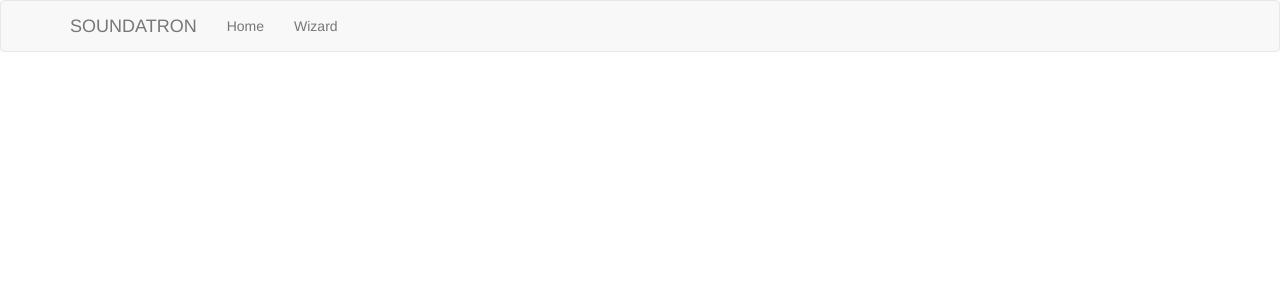
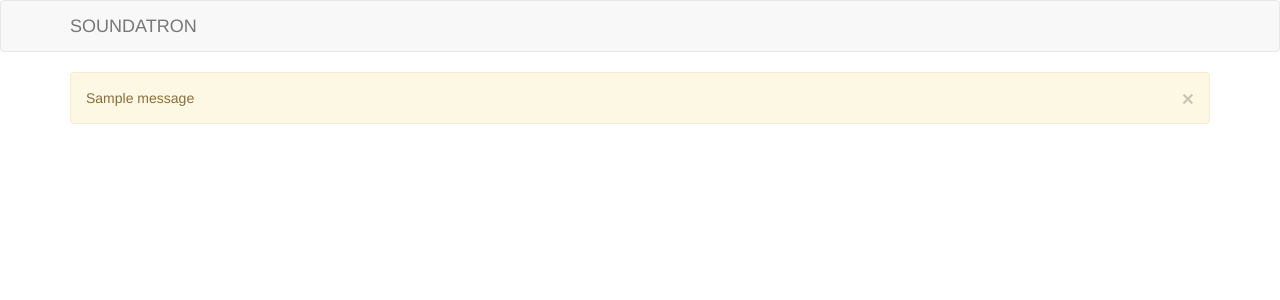
Before and after one commit to ronalde/soundatron, a Flask app: template app/templates/base.html in a window 1280 px wide. Shown: the top 300 px of the page. Run offline with Flask 2, Linux system fonts and the light colour scheme; the template is opened without the code that fills it, so the values that code supplies are empty; one stand-in notice (Sample message) is shown; some libraries are stand-ins or nearby versions.

Commit message:
Updated readme

```diff
--- a/app/templates/base.html
+++ b/app/templates/base.html
@@ -15,10 +15,6 @@
             <a class="navbar-brand" href="#">SOUNDATRON</a>
         </div>
         <div class="collapse navbar-collapse" id="bs-example-navbar-collapse-1">
-            <ul class="nav navbar-nav">
-                <li><a href="{{ url_for('configure.index') }}">Home</a></li>
-                <li><a href="{{ url_for('configure.wizard_apply') }}">Wizard</a></li></li>
-            </ul>
         </div>
     </div>
 </div>
@@ -26,6 +22,13 @@
 
 {% block content %}
 <div class="container">
+    {% for message in get_flashed_messages() %}
+    <div class="alert alert-warning">
+        <button type="button" class="close" data-dismiss="alert">&times;</button>
+        {{ message }}
+    </div>
+    {% endfor %}
+
     {% block page_content %}{% endblock %}
 </div>
 {% endblock %}
--- a/requirements.txt
+++ b/requirements.txt
@@ -7,8 +7,6 @@ MarkupSafe==0.19
 WTForms==1.0.5
 Werkzeug==0.9.4
 argparse==1.2.1
-ipdb==0.8
-ipython==2.0.0
 itsdangerous==0.24
 psutil==2.1.1
 wsgiref==0.1.2
```
Also changed, not shown: README.md.
